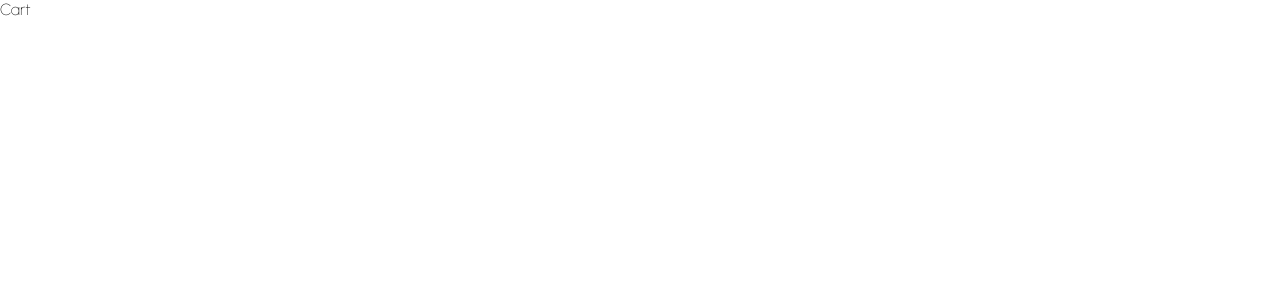
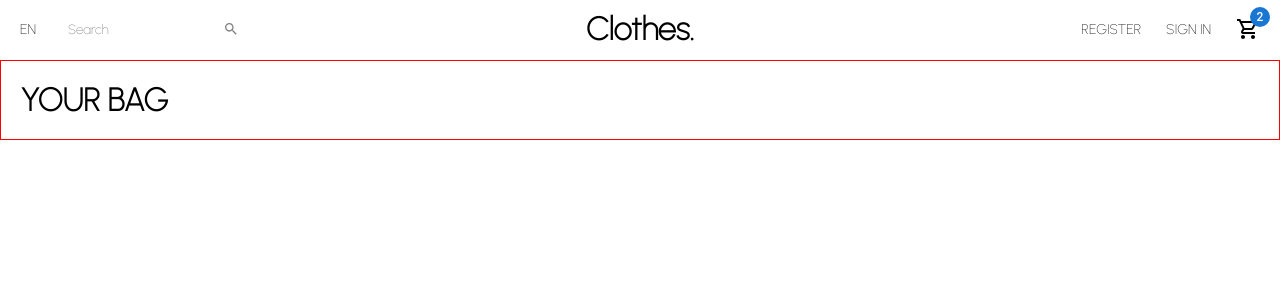
Before and after one commit to ss473901/portfolio-ec-client, a React (Create React App) app: page /cart in a window 1280 px wide. Shown: the top 300 px of the page. Built offline with nearby package versions, Linux system fonts and the light colour scheme.

Commit message:
Add Cart

```diff
--- a/src/pages/cart/Cart.jsx
+++ b/src/pages/cart/Cart.jsx
@@ -1,3 +1,15 @@
+import * as Styled from "./style";
+import { Navbar } from "../../component/navbar/Navbar";
+
 export const Cart = () => {
-  return <div>Cart</div>;
+  return (
+    <Styled.Container>
+      <Navbar />
+      <Styled.Wrapper>
+        <Styled.Title>YOUR BAG</Styled.Title>
+        <Styled.Top></Styled.Top>
+        <Styled.Bottom></Styled.Bottom>
+      </Styled.Wrapper>
+    </Styled.Container>
+  );
 };
--- a/src/pages/cart/style.jsx
+++ b/src/pages/cart/style.jsx
@@ -0,0 +1,11 @@
+import styled from "styled-components";
+
+export const Container = styled.div``;
+export const Wrapper = styled.div`
+  padding: 20px;
+
+  border: 1px red solid;
+`;
+export const Title = styled.h1``;
+export const Top = styled.div``;
+export const Bottom = styled.div``;
```
